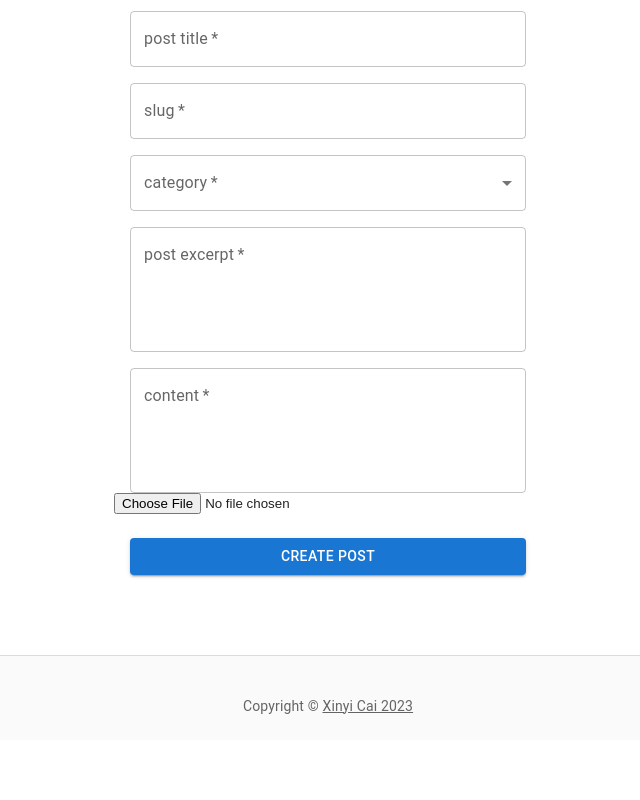
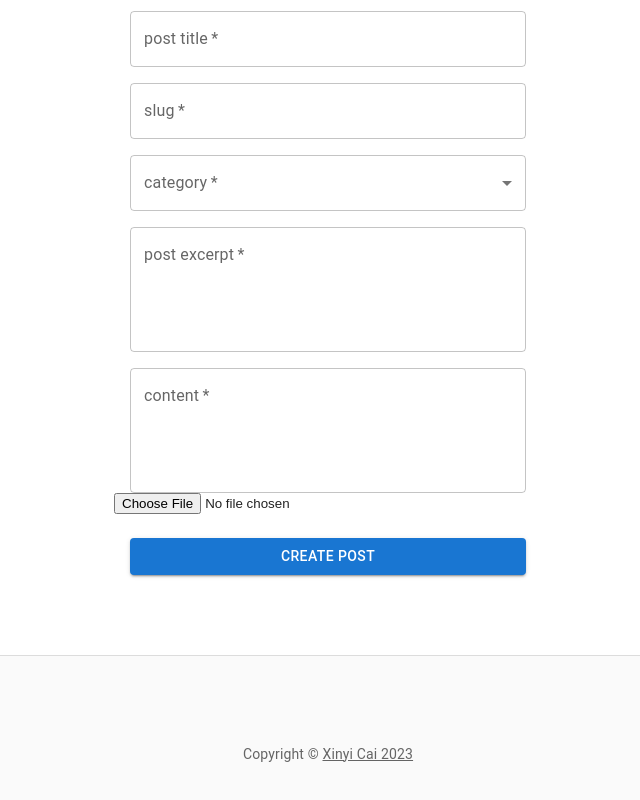
Before and after one commit to ngcxy/myBlog-frontend, a React (Create React App) app: page /admin/create in a window 1280 px wide. Shown: the part 230-1030 px from the top of the page, without its empty margins (312-952 px from the left). Before the commit the page ends 970 px from the top, so only its background shows below. Built offline with nearby package versions, Linux system fonts and the light colour scheme.

Commit message:
new cors

```diff
--- a/package.json
+++ b/package.json
@@ -43,8 +43,5 @@
       "last 1 firefox version",
       "last 1 safari version"
     ]
-  },
-  "devDependencies": {
-    "http-proxy-middleware": "^2.0.6"
   }
 }
--- a/src/App.js
+++ b/src/App.js
@@ -13,8 +13,7 @@ function App() {
 
 	useEffect(() => {
 		setAppState({ loading: true });
-		const apiUrl = 'https://my-blog-backend-delta.vercel.app/post/';
-		// const apiUrl = 'http://127.0.0.1:8000/post';
+		const apiUrl = 'http://127.0.0.1:8000/post/';
 		fetch(apiUrl)
 			.then((data) => data.json())
 			.then((posts) => {
--- a/src/axios.js
+++ b/src/axios.js
@@ -1,7 +1,6 @@
 import axios from 'axios';
 
-const baseURL = 'https://my-blog-backend-delta.vercel.app/';
-// const baseURL = 'http://127.0.0.1:8000/';
+const baseURL = 'http://127.0.0.1:8000/';
 
 const axiosInstance = axios.create({
 	baseURL: baseURL,
--- a/src/components/Footer.js
+++ b/src/components/Footer.js
@@ -11,12 +11,13 @@ const useStyles = makeStyles()((theme) => {
 		footer: {
 			borderTop: `1px solid ${theme.palette.divider}`,
 			marginTop: theme.spacing(8),
+			paddingTop: theme.spacing(3),
 			paddingBottom: theme.spacing(3),
 			backgroundColor: '#fafafa',
-			// [theme.breakpoints.up('sm')]: {
-			// 	paddingTop: theme.spacing(6),
-			// 	paddingBottom: theme.spacing(6),
-			// },
+			[theme.breakpoints.up('sm')]: {
+				paddingTop: theme.spacing(6),
+				paddingBottom: theme.spacing(6),
+			},
 		},
 	};
 });
@@ -57,11 +58,7 @@ function Footer() {
 	const { classes } = useStyles();
 	return (
 		<React.Fragment>
-			<Container
-				component="footer"
-				className={classes.footer}
-				maxWidth={false}
-			>
+			<Container component="footer" className={classes.footer}>
 				{/*<Grid container spacing={4} justify="space-evenly">*/}
 				{/*	{footers.map((footer) => (*/}
 				{/*		<Grid item xs={6} sm={3} key={footer.title}>*/}
--- a/src/components/admin/Create.js
+++ b/src/components/admin/Create.js
@@ -131,11 +131,11 @@ export default function Create() {
 	const categories = [
   {
     value: '1',
-    label: 'c1',
+    label: 'SelfMovie',
   },
   {
     value: '2',
-    label: 'c2',
+    label: 'SelfMusic',
   },
 ];
 
--- a/src/index.js
+++ b/src/index.js
@@ -1,4 +1,4 @@
- import React from 'react';
+import React from 'react';
 import ReactDOM from 'react-dom';
 import './index.css';
 import { Route, BrowserRouter as Router, Switch } from 'react-router-dom';
```
Also changed, not shown: src/setupProxy.js (deleted, +0 -32 lines), src/vercel.json (deleted), 1 other file (tests, documents, lock files or other folders).
